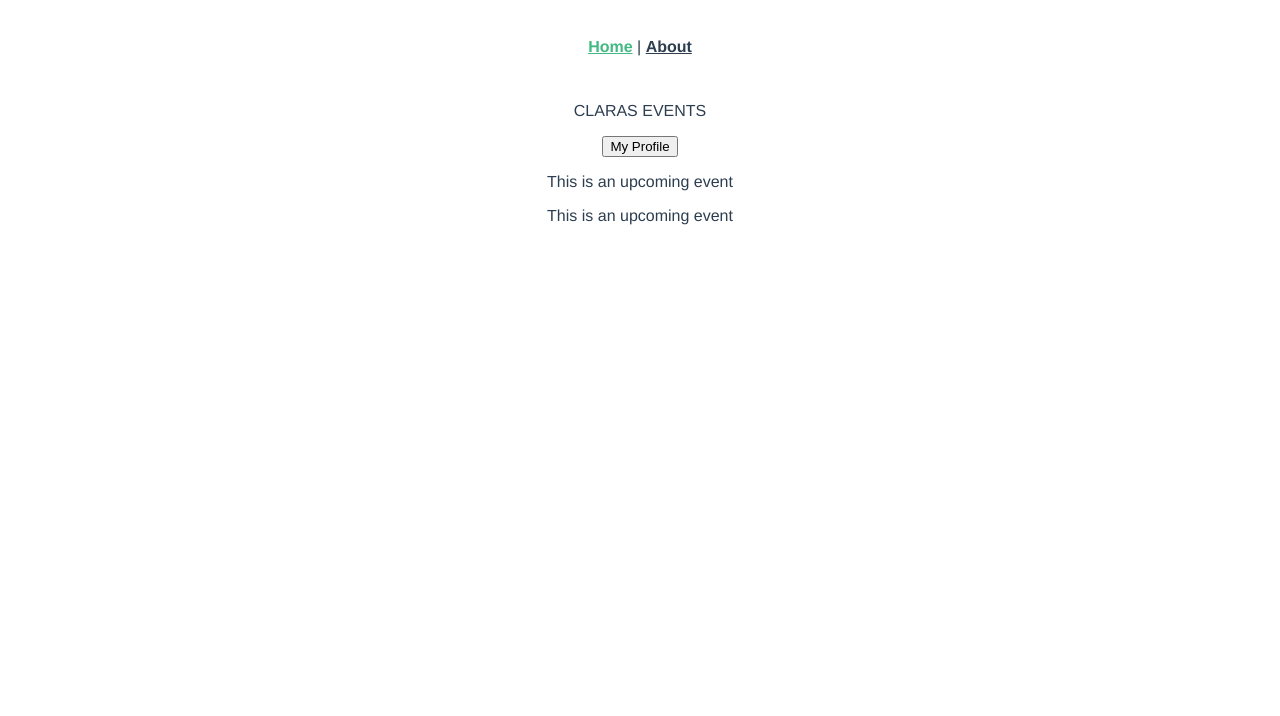
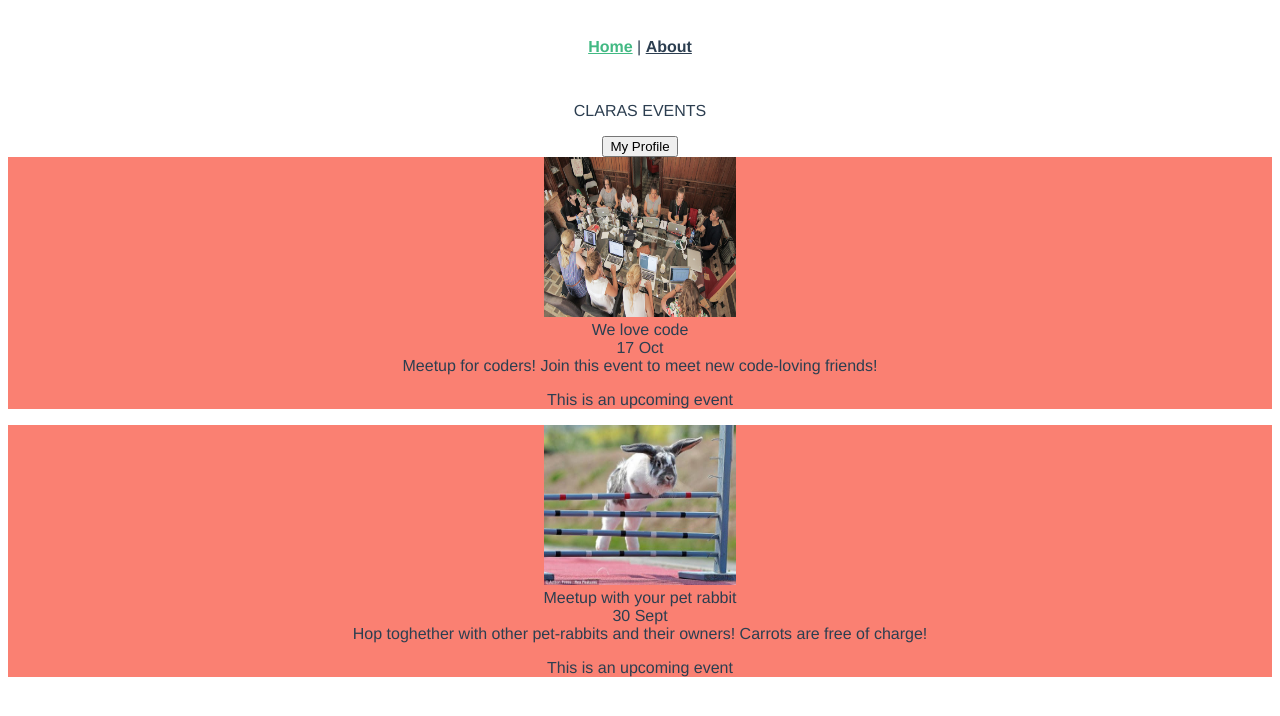
Before and after one commit to jenseneducation-Clara-Berglund/ClarasEvents, a Vue app: page / in a window 1280 px wide. Shown: the top 716 px of the page. Built offline with nearby package versions, Linux system fonts and the light colour scheme.

Commit message:
Update EventItem.vue

```diff
--- a/src/components/EventItem.vue
+++ b/src/components/EventItem.vue
@@ -1,39 +1,28 @@
 <template>
   <div class="eventItemContainer">
+    <img class="image" :src="require('@/assets/' + event.image)" />
+    <div class="name">{{ event.name }}</div>
+    <div class="date">{{ event.date }}</div>
+    <div class="info">{{ event.info }}</div>
     <p>This is an upcoming event</p>
-    <div class="eventName"/>
-
   </div>
 </template>
 
 <script>
 export default {
   props: {
-    image: String,
-    imageHeight: String,
-    name: String
-
+    event: Object
   }
 }
 </script>
 
 <style>
+.eventItemContainer {
+  background-color: salmon;
+}
+
+.image {
+  height: 10em;
+  width: 12em;
+}
 </style>
-<script>
-
-//   <div class="product-item">
-//     <img class="image" :height="imgHeight"
-//     :src="image" />
-//     <div class="name">{{ name }}</div>
-//     <div class="price">{{ price }}</div>
-//   </div>
-// </template>
-
-// export default {
-//   props: {
-//     price: Number,
-//     name: String,
-//     image: String,
-//     imgHeight: String
-//   },
-// };
```
